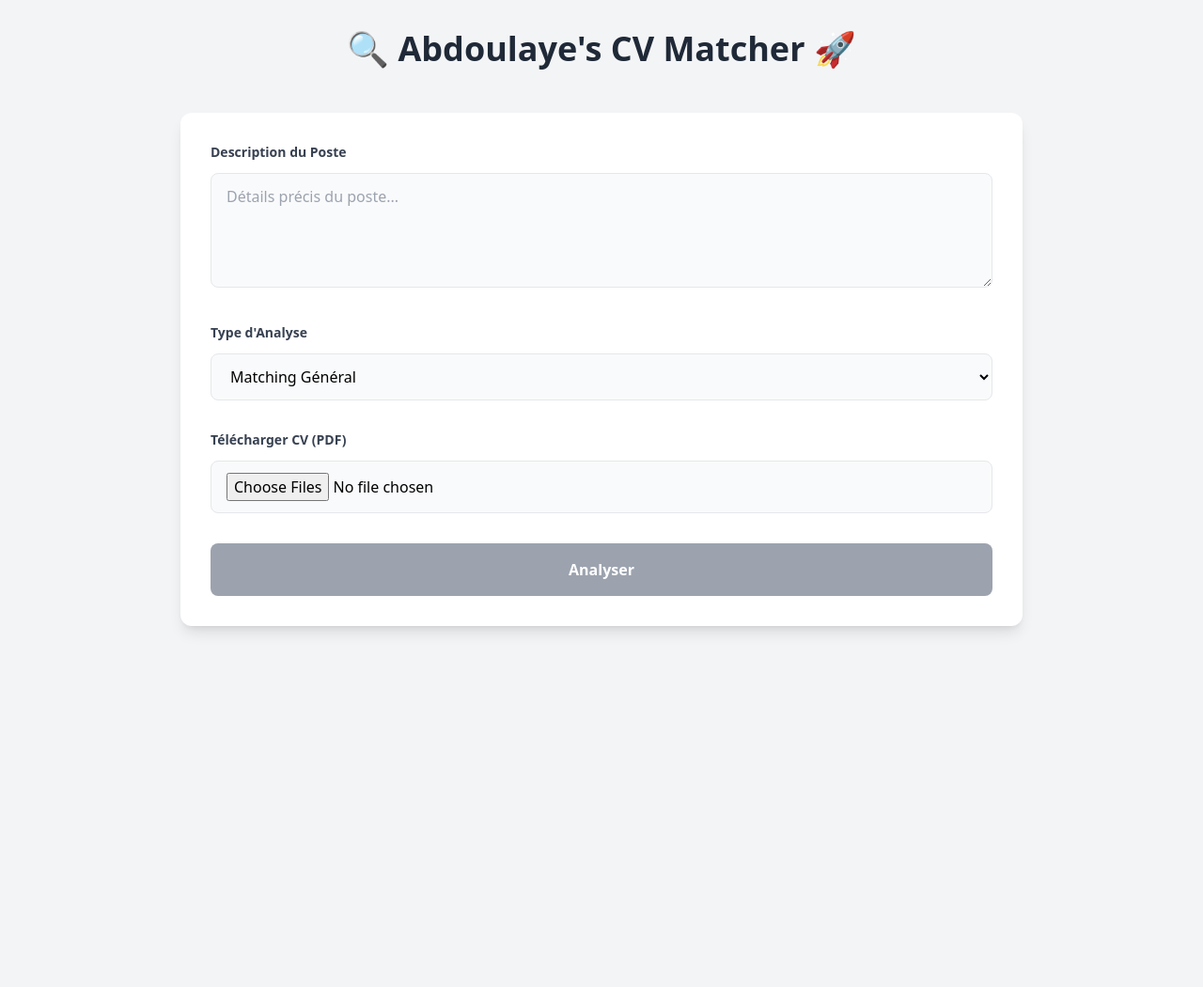
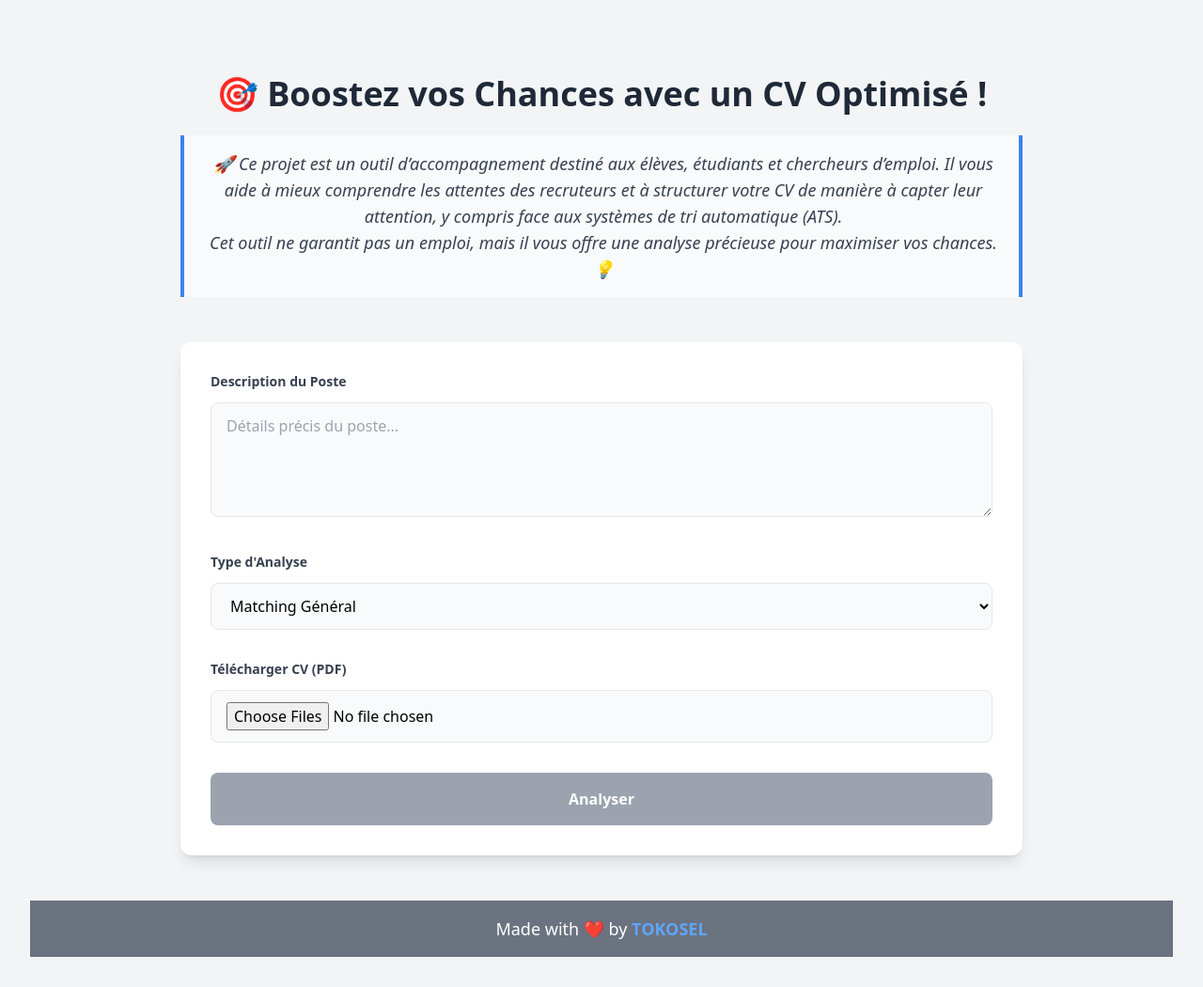
Before and after one commit to tokosel/cvanalyzer, a Flask app: page / in a window 1280 px wide. Shown: the whole page at 94% size. Before the commit the page ends 673 px from the top, so only its background shows below. Run offline with Flask 3, Linux system fonts and the light colour scheme; some libraries are stand-ins or nearby versions.

Commit message:
Mise en place d'un disclaimer

```diff
--- a/templates/index.html
+++ b/templates/index.html
@@ -11,7 +11,21 @@
 </head>
 <body class="bg-gray-100 min-h-screen">
     <div id="app" class="max-w-7xl mx-auto px-4 sm:px-6 lg:px-8 py-8">
-        <h1 class="text-4xl font-bold text-center mb-12 text-gray-800">🔍 Abdoulaye's CV Matcher 🚀</h1>
+        <!-- Section d'introduction -->
+        <div class="max-w-4xl mx-auto text-center my-12">
+            <h1 class="text-4xl font-bold text-gray-800">🎯 Boostez vos Chances avec un CV Optimisé !</h1>
+
+            <blockquote class="relative bg-gray-50 text-gray-700 text-lg italic px-6 py-4 mt-6 border-l-4 border-blue-500">
+                <p>
+                    🚀 Ce projet est un outil d’accompagnement destiné aux élèves, étudiants et chercheurs d’emploi.
+                    Il vous aide à mieux comprendre les attentes des recruteurs et à structurer votre CV de manière à capter leur attention,
+                    y compris face aux systèmes de tri automatique (ATS). <br> Cet outil ne garantit pas un emploi,
+                    mais il vous offre une analyse précieuse pour maximiser vos chances. 💡
+                </p>
+                <span class="absolute top-0 bottom-0 right-0 w-1 bg-blue-500"></span>
+            </blockquote>
+        </div>
+
 
         <!-- Formulaire -->
         <div class="bg-white rounded-xl shadow-lg p-8 mb-8 max-w-4xl mx-auto">
@@ -75,6 +89,14 @@
         <div v-if="loading" class="fixed inset-0 bg-black bg-opacity-50 flex items-center justify-center z-50">
             <div class="animate-spin rounded-full h-16 w-16 border-4 border-blue-500 border-t-transparent"></div>
         </div>
+
+        <!-- Footer -->
+        <footer class="bg-gray-500 text-white text-center py-4 mt-12">
+            <p class="text-lg">
+                Made with ❤️ by <span class="font-bold text-blue-400">TOKOSEL</span>
+            </p>
+        </footer>
+
     </div>
 
     <script>
```
Also changed, not shown: vercel.json (added), 3 other files.
